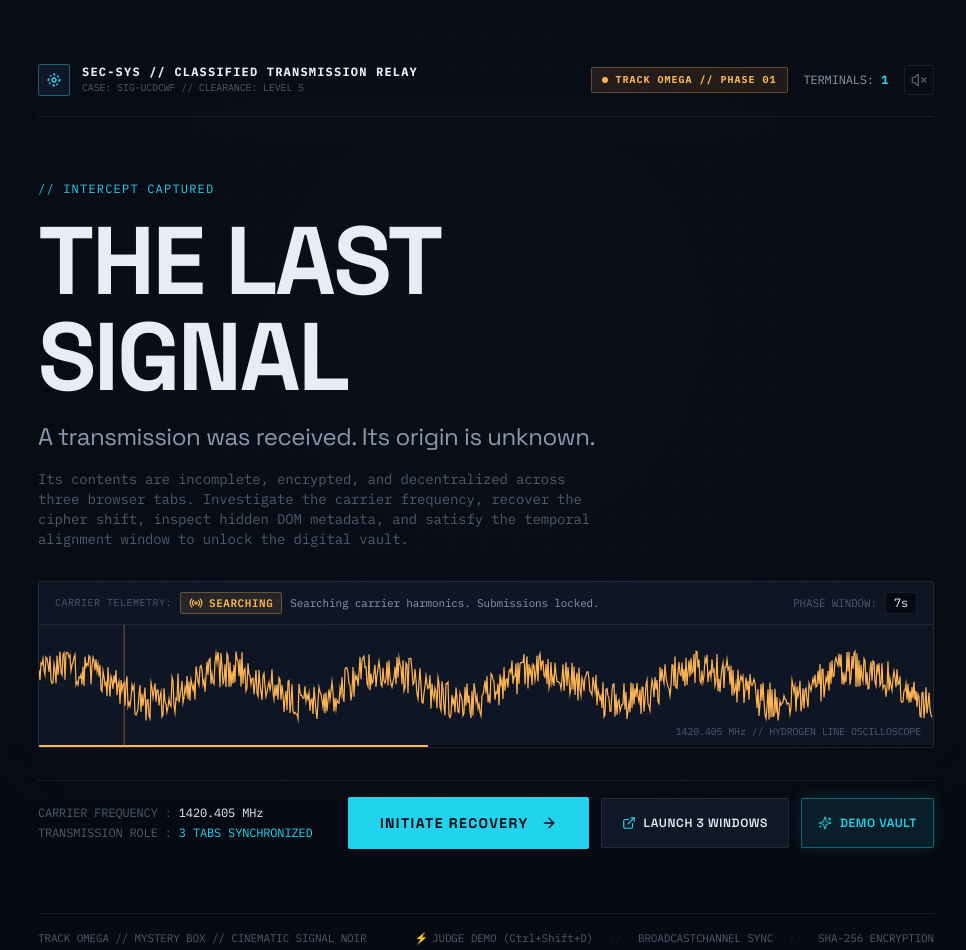
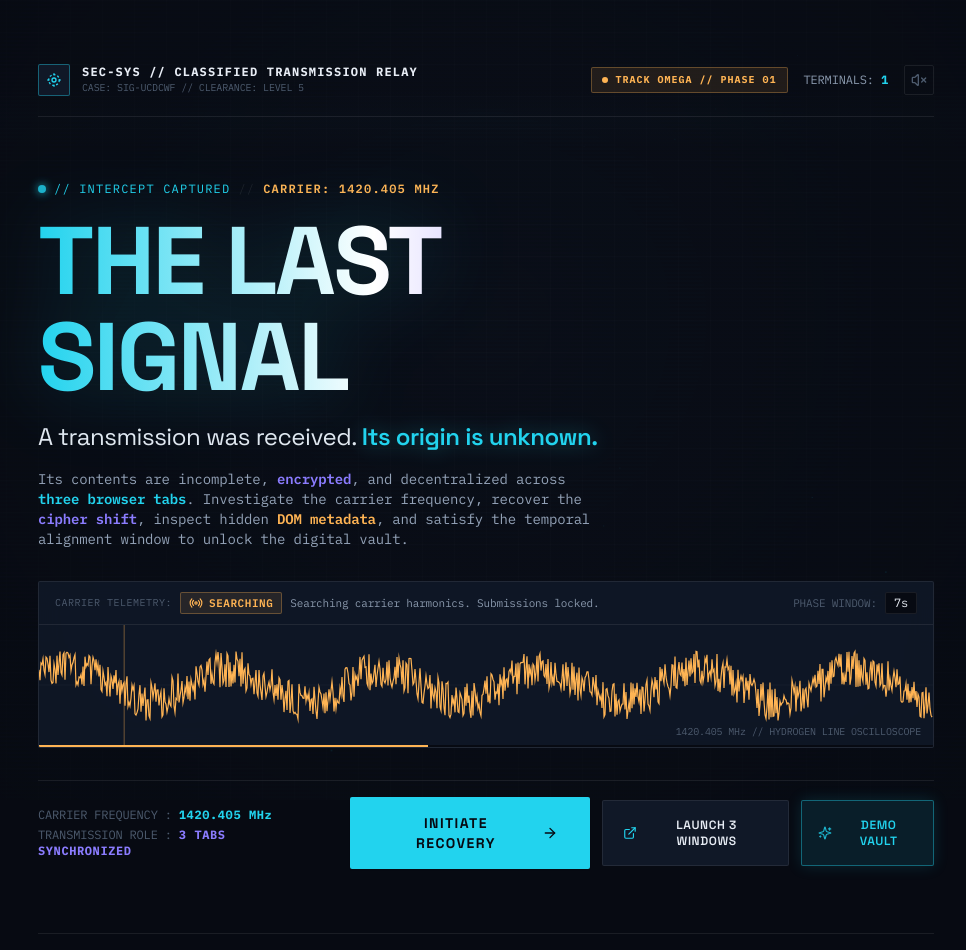
Before and after one commit to spandanjit-ai/THE-LAST-SIGNAL, a React (Vite) app: page / in a window 1280 px wide. Shown: the top 950 px of the page, without its empty margins (154-1120 px from the left). Built offline with nearby package versions, Linux system fonts and the light colour scheme.

Commit message:
style: enrich text color hierarchy with radiant cyan, astral violet, and radioactive amber accents

```diff
--- a/src/components/common/HeaderNav.tsx
+++ b/src/components/common/HeaderNav.tsx
@@ -28,24 +28,33 @@ export const HeaderNav: React.FC<HeaderNavProps> = ({ onOpenVaultModal }) => {
 
   const [showResetConfirm, setShowResetConfirm] = useState(false);
 
-  const roles: Array<{ id: MissionRole; label: string; number: string; completed: boolean }> = [
+  const roles: Array<{
+    id: MissionRole;
+    label: string;
+    number: string;
+    completed: boolean;
+    color: 'cyan' | 'violet' | 'amber';
+  }> = [
     {
       id: 'transmission',
       label: 'TRANSMISSION',
       number: '01',
       completed: state.completedStages.transmission || state.cipherDecoded,
+      color: 'cyan',
     },
     {
       id: 'key',
       label: 'DECRYPTION KEY',
       number: '02',
       completed: state.completedStages.key || state.keyDiscovered,
+      color: 'violet',
     },
     {
       id: 'anomaly',
-      label: 'ANOMALY',
+      label: 'DOM ANOMALY',
       number: '03',
       completed: state.completedStages.anomaly || state.anomalyConfirmed,
+      color: 'amber',
     },
   ];
 
@@ -59,18 +68,18 @@ export const HeaderNav: React.FC<HeaderNavProps> = ({ onOpenVaultModal }) => {
             className="flex items-center gap-2.5 text-left group focus:outline-none"
             title="Return to Overview"
           >
-            <div className="w-6 h-6 rounded border border-signal-cyan/40 bg-noir-surface flex items-center justify-center text-signal-cyan">
+            <div className="w-6 h-6 rounded border border-signal-cyan/40 bg-noir-surface flex items-center justify-center text-signal-cyan shadow-[0_0_10px_rgba(34,211,238,0.2)]">
               <svg className="w-3.5 h-3.5" viewBox="0 0 24 24" fill="none" stroke="currentColor" strokeWidth="2">
                 <circle cx="12" cy="12" r="3" />
                 <path d="M12 2v3m0 14v3M2 12h3m14 0h3" />
               </svg>
             </div>
             <div>
-              <div className="font-display font-bold tracking-tight text-sm sm:text-base text-signal-text group-hover:text-signal-cyan transition-colors">
+              <div className="font-display font-bold tracking-tight text-sm sm:text-base text-slate-100 group-hover:text-signal-cyan transition-colors">
                 THE LAST SIGNAL
               </div>
               <div className="text-[10px] font-mono text-signal-dim">
-                RELAY: {state.missionId} // REV {state.revision}
+                RELAY: <span className="text-signal-cyan font-bold">{state.missionId}</span> // REV {state.revision}
               </div>
             </div>
           </button>
@@ -80,25 +89,42 @@ export const HeaderNav: React.FC<HeaderNavProps> = ({ onOpenVaultModal }) => {
         <nav className="flex items-center gap-1 sm:gap-2 font-mono text-xs">
           {roles.map((r) => {
             const isActive = currentRole === r.id;
+            const activeColorClass =
+              r.color === 'cyan'
+                ? 'border-signal-cyan/50 bg-signal-cyan/15 text-signal-cyan shadow-[0_0_12px_rgba(34,211,238,0.15)] font-bold'
+                : r.color === 'violet'
+                ? 'border-signal-violet/50 bg-signal-violet/15 text-signal-violet shadow-[0_0_12px_rgba(139,124,255,0.15)] font-bold'
+                : 'border-signal-amber/50 bg-signal-amber/15 text-signal-amber shadow-[0_0_12px_rgba(255,180,84,0.15)] font-bold';
+
+            const dotColor =
+              r.color === 'cyan'
+                ? 'bg-signal-cyan'
+                : r.color === 'violet'
+                ? 'bg-signal-violet'
+                : 'bg-signal-amber';
+
             return (
               <button
                 key={r.id}
                 onClick={() => setRole(r.id)}
                 className={`px-3 py-1.5 rounded transition-all flex items-center gap-2 border ${
                   isActive
-                    ? 'border-signal-cyan/50 bg-noir-surface text-signal-cyan font-bold'
-                    : 'border-transparent text-signal-muted hover:text-signal-text hover:bg-noir-surface/60'
+                    ? activeColorClass
+                    : 'border-transparent text-slate-400 hover:text-white hover:bg-noir-surface/60'
                 }`}
               >
-                <span className="text-[10px] text-signal-dim">{r.number}</span>
+                <span className={`text-[10px] ${isActive ? 'font-bold' : 'text-signal-dim'}`}>{r.number}</span>
                 <span>{r.label}</span>
-                {r.completed && (
-                  <span className="w-1.5 h-1.5 rounded-full bg-signal-cyan" />
+                {r.completed ? (
+                  <span className={`w-1.5 h-1.5 rounded-full ${dotColor} shadow-[0_0_6px_currentColor]`} />
+                ) : (
+                  <span className="w-1 h-1 rounded-full bg-slate-700" />
                 )}
               </button>
             );
           })}
         </nav>
+
 
         {/* Right utility cluster */}
         <div className="flex items-center gap-2.5 font-mono text-xs">
--- a/src/components/landing/LandingScreen.tsx
+++ b/src/components/landing/LandingScreen.tsx
@@ -105,21 +105,24 @@ export const LandingScreen: React.FC<LandingScreenProps> = ({
       {/* Main Narrative & Hero Signal Composition */}
       <div className="my-auto py-12 lg:py-16 space-y-8">
         <div className="space-y-4 max-w-2xl">
-          <div className="text-xs font-mono tracking-widest text-signal-cyan uppercase">
-            // INTERCEPT CAPTURED
+          <div className="flex items-center gap-2 text-xs font-mono tracking-widest text-signal-cyan uppercase">
+            <span className="w-2 h-2 rounded-full bg-signal-cyan animate-pulse shadow-[0_0_8px_#22d3ee]" />
+            <span>// INTERCEPT CAPTURED</span>
+            <span className="text-noir-border">//</span>
+            <span className="text-signal-amber font-semibold">CARRIER: 1420.405 MHz</span>
           </div>
 
-          <h1 className="font-display font-extrabold text-5xl sm:text-7xl lg:text-8xl tracking-tight text-signal-text leading-none">
+          <h1 className="font-display font-extrabold text-5xl sm:text-7xl lg:text-8xl tracking-tight leading-none bg-gradient-to-r from-signal-cyan via-white to-signal-violet bg-clip-text text-transparent drop-shadow-[0_0_40px_rgba(34,211,238,0.22)] select-none">
             THE LAST SIGNAL
           </h1>
 
-          <p className="font-display text-xl sm:text-2xl text-signal-muted font-normal leading-relaxed">
-            A transmission was received. Its origin is unknown.
+          <p className="font-display text-xl sm:text-2xl text-slate-200 font-normal leading-relaxed">
+            A transmission was received. <span className="text-signal-cyan font-semibold drop-shadow-[0_0_10px_rgba(34,211,238,0.35)]">Its origin is unknown.</span>
           </p>
 
-          <p className="font-mono text-xs sm:text-sm text-signal-dim leading-relaxed max-w-xl">
-            Its contents are incomplete, encrypted, and decentralized across three browser tabs.
-            Investigate the carrier frequency, recover the cipher shift, inspect hidden DOM metadata,
+          <p className="font-mono text-xs sm:text-sm text-slate-400 leading-relaxed max-w-xl">
+            Its contents are incomplete, <span className="text-signal-violet font-semibold">encrypted</span>, and decentralized across <span className="text-signal-cyan font-semibold">three browser tabs</span>.
+            Investigate the carrier frequency, recover the <span className="text-signal-violet font-semibold">cipher shift</span>, inspect hidden <span className="text-signal-amber font-semibold">DOM metadata</span>,
             and satisfy the temporal alignment window to unlock the digital vault.
           </p>
         </div>
@@ -132,9 +135,10 @@ export const LandingScreen: React.FC<LandingScreenProps> = ({
         {/* Case Metadata & Primary Prominent Action */}
         <div className="flex flex-col sm:flex-row items-stretch sm:items-center justify-between gap-6 pt-4 border-t border-noir-border">
           <div className="font-mono text-xs text-signal-dim space-y-1">
-            <div>CARRIER FREQUENCY : <span className="text-signal-text">1420.405 MHz</span></div>
-            <div>TRANSMISSION ROLE : <span className="text-signal-cyan">3 TABS SYNCHRONIZED</span></div>
+            <div>CARRIER FREQUENCY : <span className="text-signal-cyan font-bold tracking-wider">1420.405 MHz</span></div>
+            <div>TRANSMISSION ROLE : <span className="text-signal-violet font-bold tracking-wider">3 TABS SYNCHRONIZED</span></div>
           </div>
+
 
           <div className="flex flex-col sm:flex-row items-stretch sm:items-center gap-3">
             <button
```
